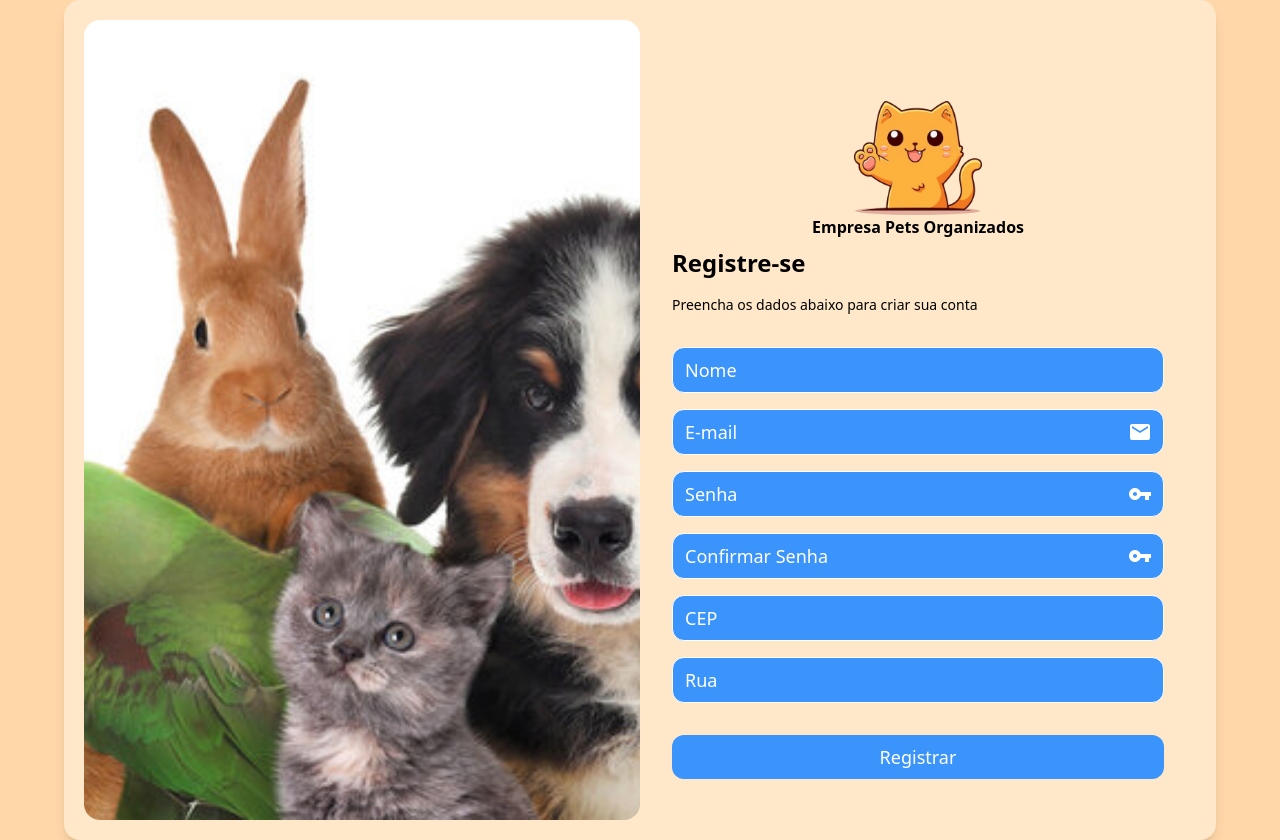
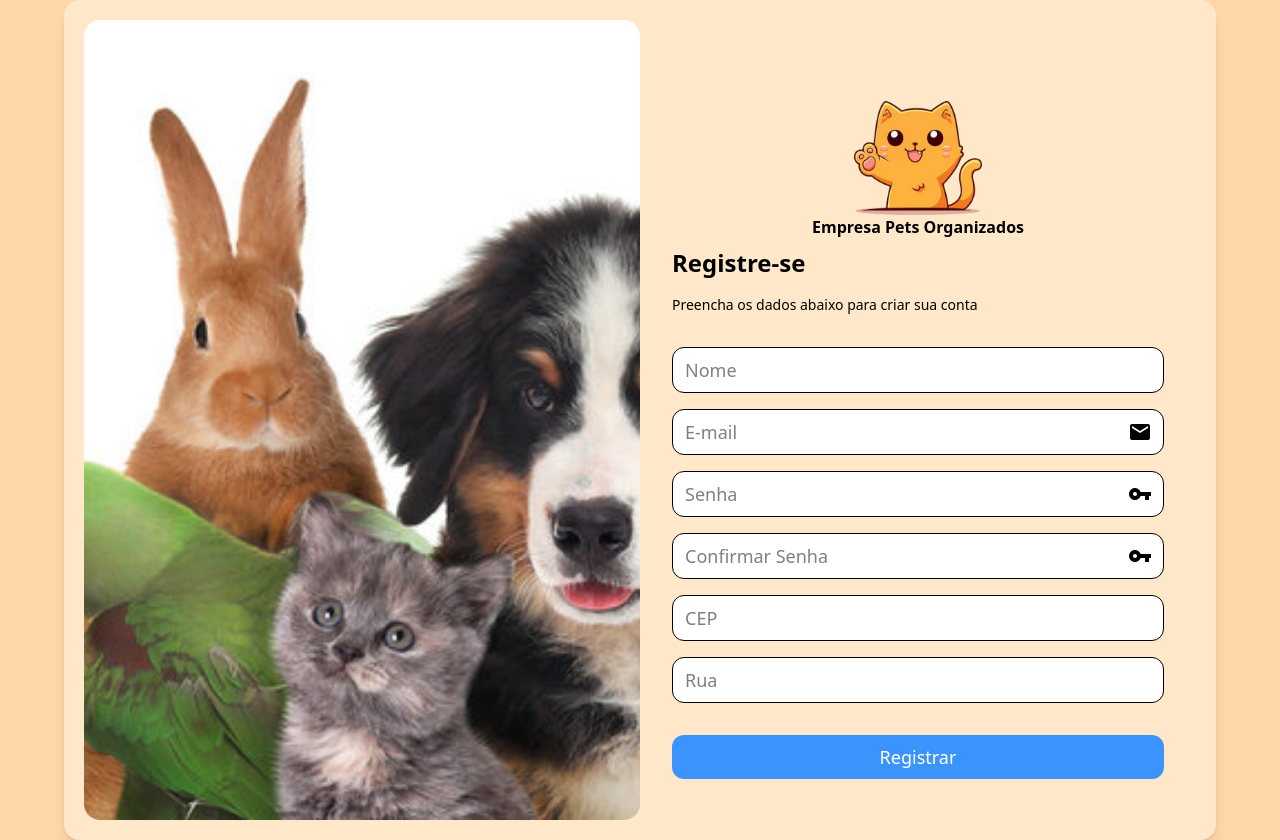
Before and after one commit to lucasac00/WEB2-React, a React (Vite) app: page /register in a window 1280 px wide. Built offline with nearby package versions, Linux system fonts and the light colour scheme.

Commit message:
style: Altera a cor dos botoes de entrada de texto para branco e os demais botoes de submissao para azul

```diff
--- a/src/pages/Login.tsx
+++ b/src/pages/Login.tsx
@@ -36,25 +36,25 @@ const Login = () => {
           <form onSubmit={handleSubmit} className="flex flex-col gap-4 mt-8">
             <div className="relative">
               <input
-                className="bg-[#3B94FC] p-2 pl-3 pr-10 rounded-xl border w-full placeholder-white text-white md:text-lg"
+                className="bg-white p-2 pl-3 pr-10 rounded-xl border w-full md:text-lg"
                 type="email"
                 name="email"
                 placeholder="E-mail"
                 value={email}
                 onChange={(e) => setEmail(e.target.value)}
               />
-              <EmailIcon className="absolute top-1/2 right-3 -translate-y-1/2 text-white" />
+              <EmailIcon className="absolute top-1/2 right-3 -translate-y-1/2" />
             </div>
             <div className="relative">
               <input
-                className="bg-[#3B94FC] p-2 pl-3 pr-10 rounded-xl border w-full placeholder-white text-white md:text-lg"
+                className="bg-white p-2 pl-3 pr-10 rounded-xl border w-full md:text-lg"
                 type="password"
                 name="password"
                 placeholder="Senha"
                 value={password}
                 onChange={(e) => setPassword(e.target.value)}
               />
-              <VpnKeyIcon className="absolute top-1/2 right-3 -translate-y-1/2 text-white" />
+              <VpnKeyIcon className="absolute top-1/2 right-3 -translate-y-1/2" />
             </div>
             <button
               type="submit"
@@ -67,7 +67,7 @@ const Login = () => {
             <hr className="border-gray-400" />
           </div>
           <div className="relative">
-            <button className="bg-white border py-2 px w-full rounded-xl mt-5 flex justify-center items-center text-sm md:text-lg hover:bg-gray-200 hover:scale-105 duration-300">
+            <button className="bg-[#3B94FC] border py-2 px w-full rounded-xl text-white mt-5 flex justify-center items-center text-sm md:text-lg hover:bg-blue-700 hover:scale-105 duration-300">
               Entre com o Google
               <img src={iconeGoogle} alt="Ícone Google" className="absolute top-1/2 left-3 -translate-y-1/2 w-6 h-6" />
             </button>
--- a/src/pages/Register.tsx
+++ b/src/pages/Register.tsx
@@ -73,7 +73,7 @@ const Register = () => {
             {/* Name Field */}
             <div className="relative">
               <input
-                className="bg-[#3B94FC] p-2 pl-3 rounded-xl border w-full placeholder-white text-white md:text-lg"
+                className="bg-white p-2 pl-3 rounded-xl border w-full md:text-lg"
                 type="text"
                 name="name"
                 placeholder="Nome"
@@ -85,7 +85,7 @@ const Register = () => {
             {/* Email Field */}
             <div className="relative">
               <input
-                className="bg-[#3B94FC] p-2 pl-3 pr-10 rounded-xl border w-full placeholder-white text-white md:text-lg"
+                className="bg-white p-2 pl-3 pr-10 rounded-xl border w-full md:text-lg"
                 type="email"
                 name="email"
                 placeholder="E-mail"
@@ -93,12 +93,12 @@ const Register = () => {
                 onChange={(e) => setEmail(e.target.value)}
                 required
               />
-              <EmailIcon className="absolute top-1/2 right-3 -translate-y-1/2 text-white" />
+              <EmailIcon className="absolute top-1/2 right-3 -translate-y-1/2" />
             </div>
             {/* Password Field */}
             <div className="relative">
               <input
-                className="bg-[#3B94FC] p-2 pl-3 pr-10 rounded-xl border w-full placeholder-white text-white md:text-lg"
+                className="bg-white p-2 pl-3 pr-10 rounded-xl border w-full md:text-lg"
                 type="password"
                 name="password"
                 placeholder="Senha"
@@ -106,12 +106,12 @@ const Register = () => {
                 onChange={(e) => setPassword(e.target.value)}
                 required
               />
-              <VpnKeyIcon className="absolute top-1/2 right-3 -translate-y-1/2 text-white" />
+              <VpnKeyIcon className="absolute top-1/2 right-3 -translate-y-1/2" />
             </div>
             {/* Confirm Password Field */}
             <div className="relative">
               <input
-                className="bg-[#3B94FC] p-2 pl-3 pr-10 rounded-xl border w-full placeholder-white text-white md:text-lg"
+                className="bg-white p-2 pl-3 pr-10 rounded-xl border w-full md:text-lg"
                 type="password"
                 name="confirmPassword"
                 placeholder="Confirmar Senha"
@@ -119,12 +119,12 @@ const Register = () => {
                 onChange={(e) => setConfirmPassword(e.target.value)}
                 required
               />
-              <VpnKeyIcon className="absolute top-1/2 right-3 -translate-y-1/2 text-white" />
+              <VpnKeyIcon className="absolute top-1/2 right-3 -translate-y-1/2" />
             </div>
             {/* CEP Field */}
             <div className="relative">
               <input
-                className="bg-[#3B94FC] p-2 pl-3 rounded-xl border w-full placeholder-white text-white md:text-lg"
+                className="bg-white p-2 pl-3 rounded-xl border w-full md:text-lg"
                 type="text"
                 name="cep"
                 placeholder="CEP"
@@ -137,7 +137,7 @@ const Register = () => {
             {/* Street Field */}
             <div className="relative">
               <input
-                className="bg-[#3B94FC] p-2 pl-3 rounded-xl border w-full placeholder-white text-white md:text-lg"
+                className="bg-white p-2 pl-3 rounded-xl border w-full md:text-lg"
                 type="text"
                 name="street"
                 placeholder="Rua"
```
